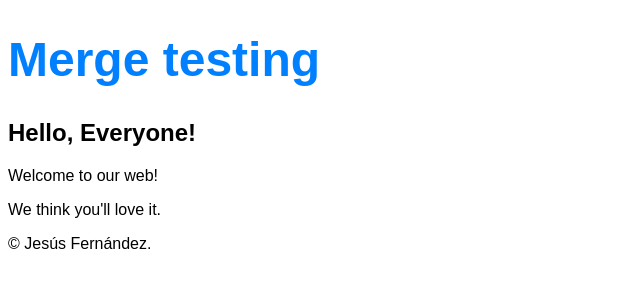
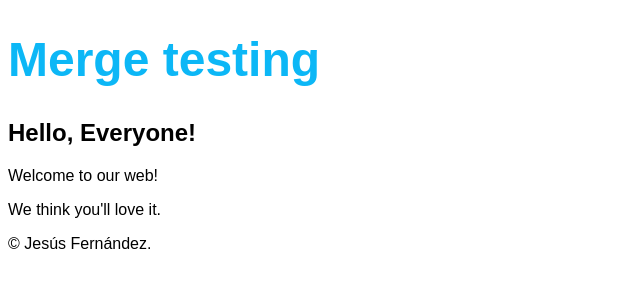
Before and after one commit to JesusFerVid-ACN/MergeTesting, a plain HTML site: page index.html in a window 1280 px wide. Both pictures are taken after a click on the element "Merge testing". Shown: the whole page, without its empty margins (0-640 px from the left). Drawn offline with Linux system fonts and the light colour scheme.

Commit message:
Better shade of sky blue

```diff
--- a/css/styles.css
+++ b/css/styles.css
@@ -9,5 +9,5 @@ h1 {
 }
 
 .blue {
-	color: #0080FF;
+	color: #0CB7F6;
 }
```
